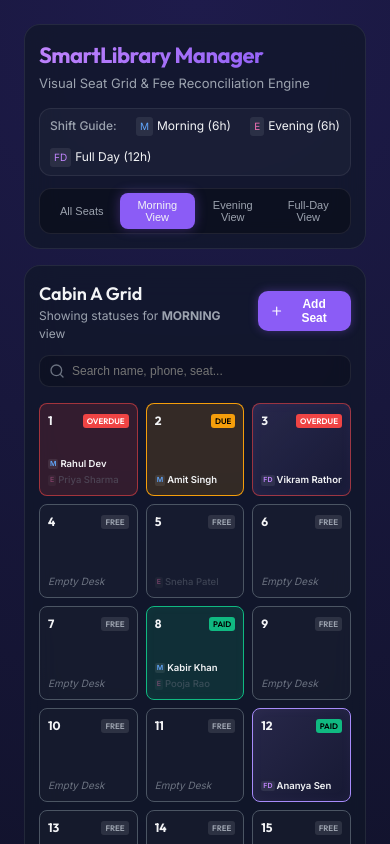
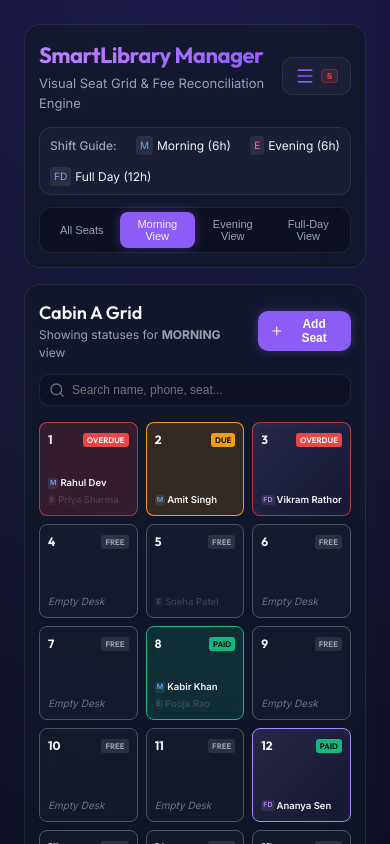
Before and after one commit to xtremLYx/library-management-system, a React (Vite) app: page / in a window 390 px wide. Shown: the top 844 px of the page. Built offline with nearby package versions, Linux system fonts and the light colour scheme.

Commit message:
feat: use Menu icon for mobile drawer toggle button and enhance translucency of mobile drawer

```diff
--- a/src/App.jsx
+++ b/src/App.jsx
@@ -17,8 +17,10 @@ import {
   Check,
   Search,
   Sun,
-  Download
+  Download,
+  Menu
 } from 'lucide-react';
+
 
 // Seed initial data for a 40-seat library
 const generateInitialSeats = () => {
@@ -101,6 +103,7 @@ function App() {
 
   const [deferredPrompt, setDeferredPrompt] = useState(null);
   const [isInstallable, setIsInstallable] = useState(false);
+  const [isLedgerOpen, setIsLedgerOpen] = useState(false);
 
   useEffect(() => {
     const handleBeforeInstall = (e) => {
@@ -410,9 +413,19 @@ function App() {
     <div id="root">
       {/* Dashboard Top Header */}
       <header className="dashboard-header glass-panel">
-        <div className="brand-section">
-          <h1>SmartLibrary Manager</h1>
-          <p>Visual Seat Grid & Fee Reconciliation Engine</p>
+        <div className="brand-section" style={{ display: 'flex', alignItems: 'center', justifyContent: 'space-between', width: '100%' }}>
+          <div>
+            <h1>SmartLibrary Manager</h1>
+            <p>Visual Seat Grid & Fee Reconciliation Engine</p>
+          </div>
+          <button
+            className="ledger-toggle-btn"
+            onClick={() => setIsLedgerOpen(true)}
+            title="Open Fee Ledger"
+          >
+            <Menu size={20} style={{ color: 'var(--accent)' }} />
+            <span className="badge badge-overdue" style={{ fontSize: '9px', padding: '1px 5px' }}>{alerts.length}</span>
+          </button>
         </div>
 
         <div className="control-hub">
@@ -650,7 +663,14 @@ function App() {
         </main>
 
         {/* Right Side: Ledger Sidebar panel */}
-        <aside className="ledger-panel glass-panel">
+        <aside className={`ledger-panel glass-panel ${isLedgerOpen ? 'drawer-open' : ''}`}>
+          <button
+            className="drawer-close-btn"
+            onClick={() => setIsLedgerOpen(false)}
+            title="Close Fee Ledger"
+          >
+            <X size={20} />
+          </button>
           <div className="ledger-header">
             <h2>
               <BookOpen size={20} style={{ color: 'var(--accent)' }} />
@@ -929,6 +949,14 @@ function App() {
           </div>
         </div>
       )}
+
+      {/* Translucent Drawer Overlay for Mobile */}
+      {isLedgerOpen && (
+        <div
+          className="drawer-overlay"
+          onClick={() => setIsLedgerOpen(false)}
+        />
+      )}
     </div>
   );
 }
--- a/src/index.css
+++ b/src/index.css
@@ -204,6 +204,73 @@ body {
 @media (max-width: 1024px) {
   .dashboard-grid {
     grid-template-columns: 1fr;
+  }
+
+  .ledger-toggle-btn {
+    display: flex !important;
+    align-items: center;
+    gap: 6px;
+    background: rgba(255, 255, 255, 0.04);
+    border: 1px solid var(--border);
+    padding: 8px 12px;
+    border-radius: 10px;
+    cursor: pointer;
+    font-size: 12px;
+    font-weight: 500;
+  }
+
+  .drawer-close-btn {
+    display: block !important;
+    position: absolute;
+    top: 20px;
+    right: 20px;
+    background: transparent;
+    border: none;
+    color: var(--text-secondary);
+    cursor: pointer;
+    z-index: 11;
+  }
+
+  .drawer-close-btn:hover {
+    color: var(--text-primary);
+  }
+
+  .drawer-overlay {
+    display: block;
+    position: fixed;
+    inset: 0;
+    background: rgba(0, 0, 0, 0.4);
+    backdrop-filter: blur(8px);
+    -webkit-backdrop-filter: blur(8px);
+    z-index: 998;
+  }
+
+  .ledger-panel {
+    position: fixed;
+    top: 0;
+    right: -360px;
+    width: 320px;
+    height: 100vh;
+    border-radius: 0;
+    border-top: none;
+    border-bottom: none;
+    border-right: none;
+    z-index: 999;
+    margin: 0;
+    padding: 24px 20px;
+    transition: right 0.3s cubic-bezier(0.4, 0, 0.2, 1);
+    background: rgba(9, 13, 22, 0.6) !important;
+    backdrop-filter: blur(24px) !important;
+    -webkit-backdrop-filter: blur(24px) !important;
+    border-left: 1px solid rgba(255, 255, 255, 0.1) !important;
+    box-shadow: -10px 0 30px rgba(0, 0, 0, 0.5);
+    display: flex;
+    flex-direction: column;
+    gap: 20px;
+  }
+
+  .ledger-panel.drawer-open {
+    right: 0;
   }
 }
 
@@ -652,6 +719,16 @@ body {
   font-size: 13px;
 }
 
+.ledger-toggle-btn {
+  display: none;
+}
+.drawer-close-btn {
+  display: none;
+}
+.drawer-overlay {
+  display: none;
+}
+
 @media (max-width: 600px) {
   #root {
     padding: 12px;
@@ -747,9 +824,4 @@ body {
     font-size: 7px;
     padding: 0px 2px;
   }
-
-  .ledger-panel {
-    padding: 14px;
-    gap: 16px;
-  }
 }
```
